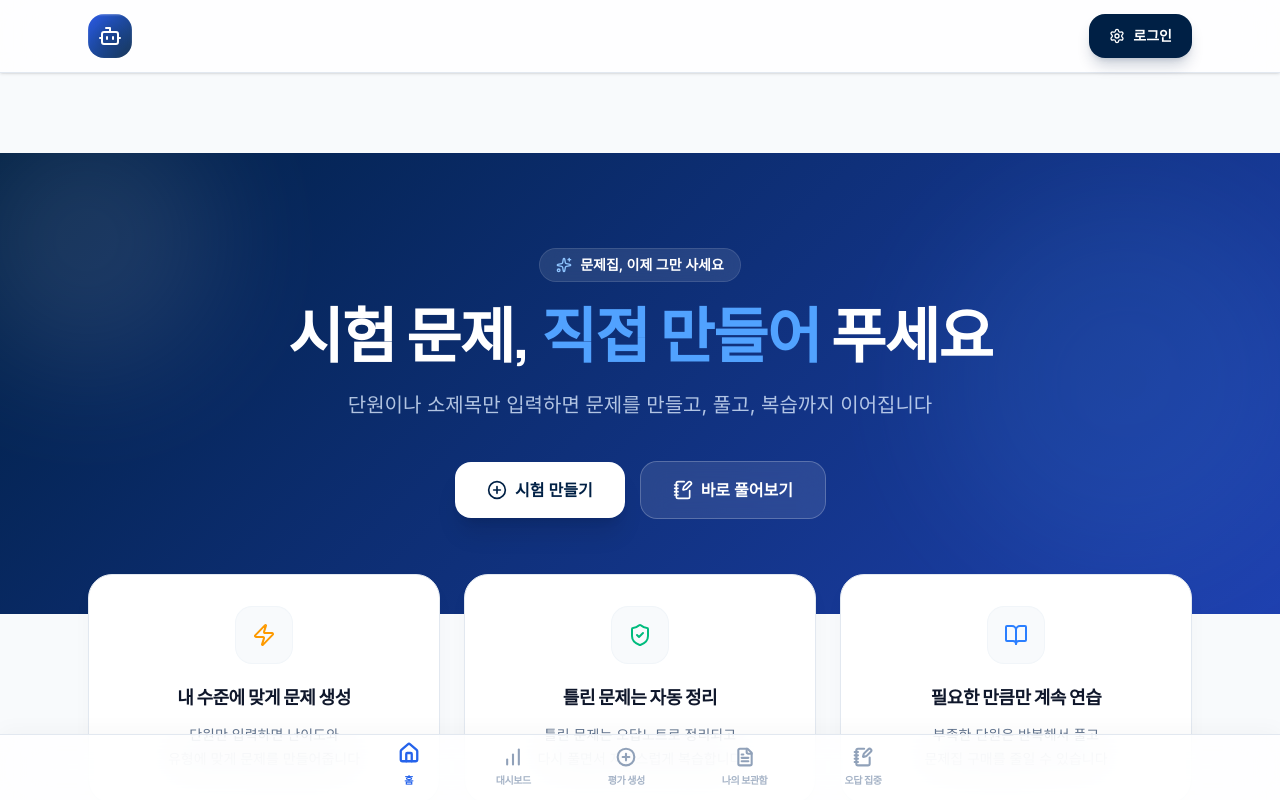
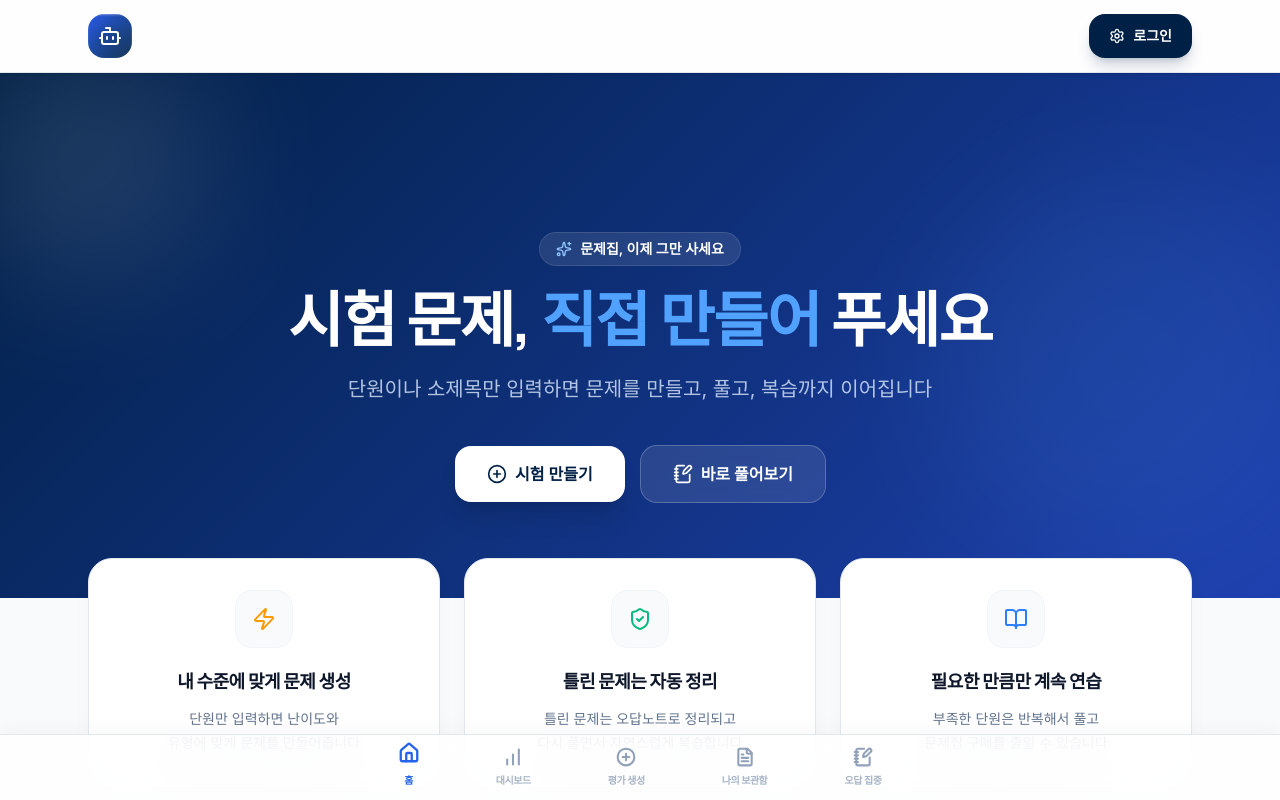
Before and after one commit to muay2015/Root, a React (Vite) app: page / in a window 1280 px wide. Shown: the top 800 px of the page. Built offline with nearby package versions, Linux system fonts and the light colour scheme; no server answers.

Commit message:
style: 랜딩 페이지 상단 바 공백 제거 및 레이아웃 복구

```diff
--- a/src/components/screens/LandingScreen.tsx
+++ b/src/components/screens/LandingScreen.tsx
@@ -9,9 +9,9 @@ interface LandingScreenProps {
 
 export function LandingScreen({ onNavigate, isAnonymous }: LandingScreenProps) {
   return (
-    <main className="min-h-screen bg-surface pb-28 pt-16 sm:pt-20">
+    <main className="min-h-screen bg-surface pb-28 pt-0">
       {/* Hero Section */}
-      <section className="premium-gradient relative overflow-hidden px-4 py-16 text-white sm:px-6 sm:py-24">
+      <section className="premium-gradient relative overflow-hidden px-4 pb-16 pt-28 text-white sm:px-6 sm:pb-24 sm:pt-40">
         <div className="absolute inset-0 opacity-10">
           <div className="absolute -left-10 -top-10 h-64 w-64 rounded-full bg-white blur-3xl" />
           <div className="absolute -right-10 bottom-10 h-96 w-96 rounded-full bg-blue-400 blur-3xl" />
```
